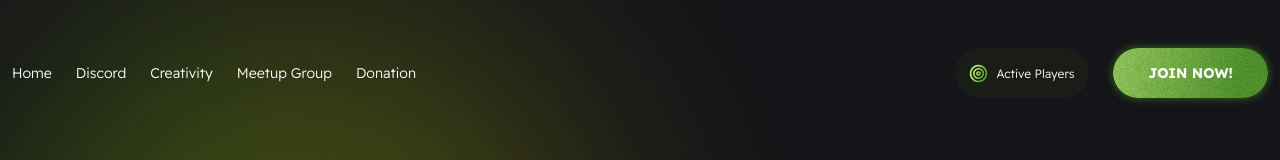
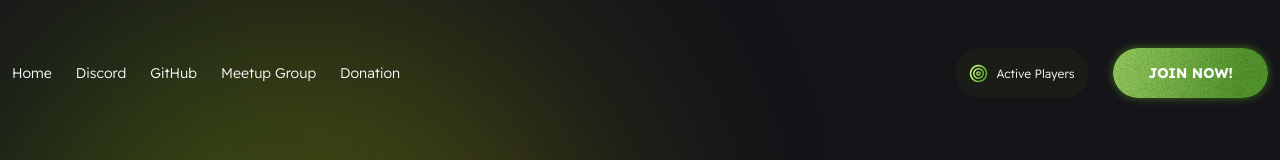
Before and after one commit to dgarvis/somc-club, a React (Vite) app: page / in a window 1280 px wide. Shown: the top 160 px of the page. Built offline with nearby package versions, Linux system fonts and the light colour scheme; no server answers; the HTML template or start-up script is replaced by a standard one.

Commit message:
Adjusted creative header to say github.

```diff
--- a/src/Components/Header/Header.jsx
+++ b/src/Components/Header/Header.jsx
@@ -51,7 +51,7 @@ const Header = () => {
             href={"https://github.com/dgarvis/somc-resourcepack"}
             className="text-decoration-none nav-item"
           >
-            Creativity
+            GitHub
           </a>
           <a
             href={"https://www.meetup.com/somc-social-minecraft/"}
```
